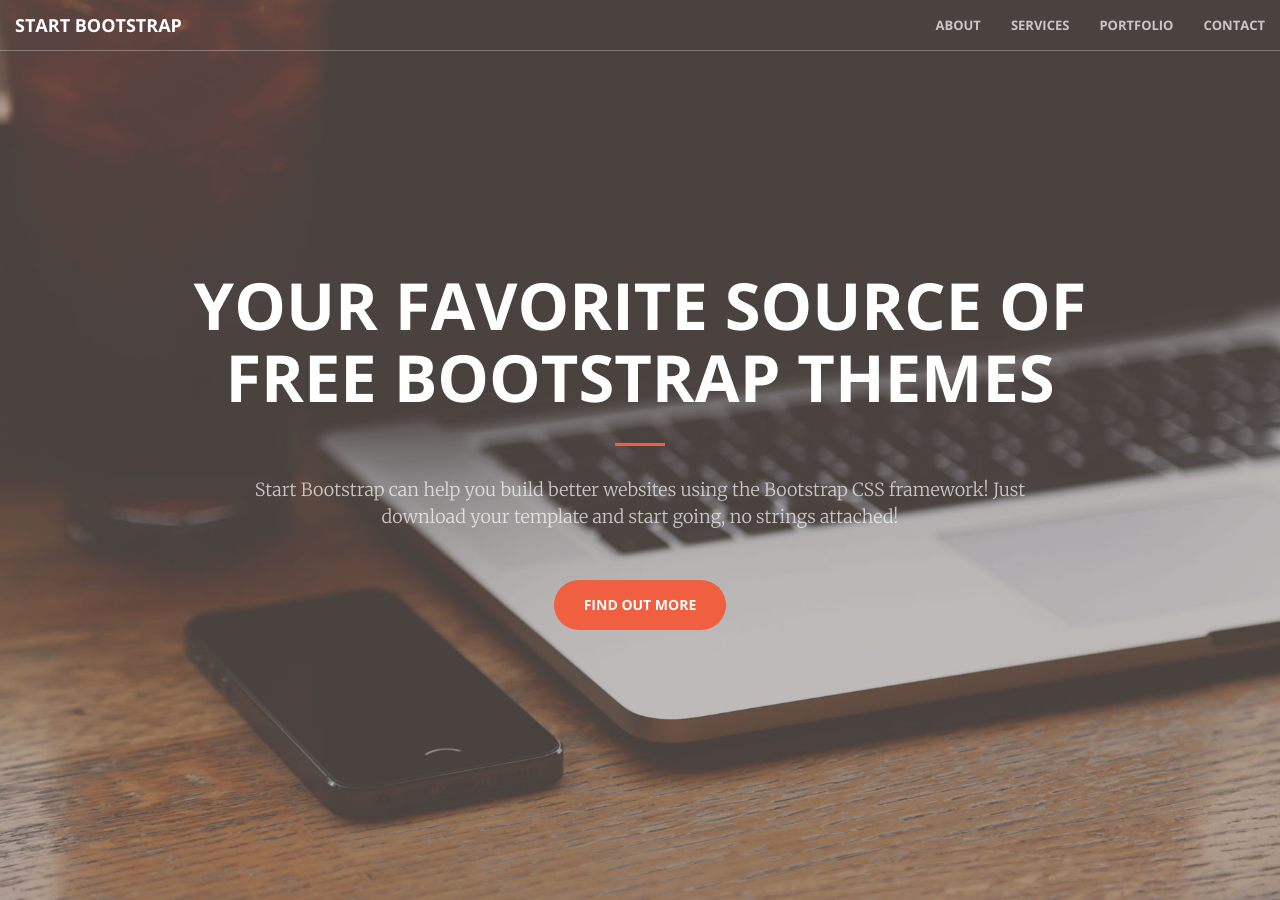
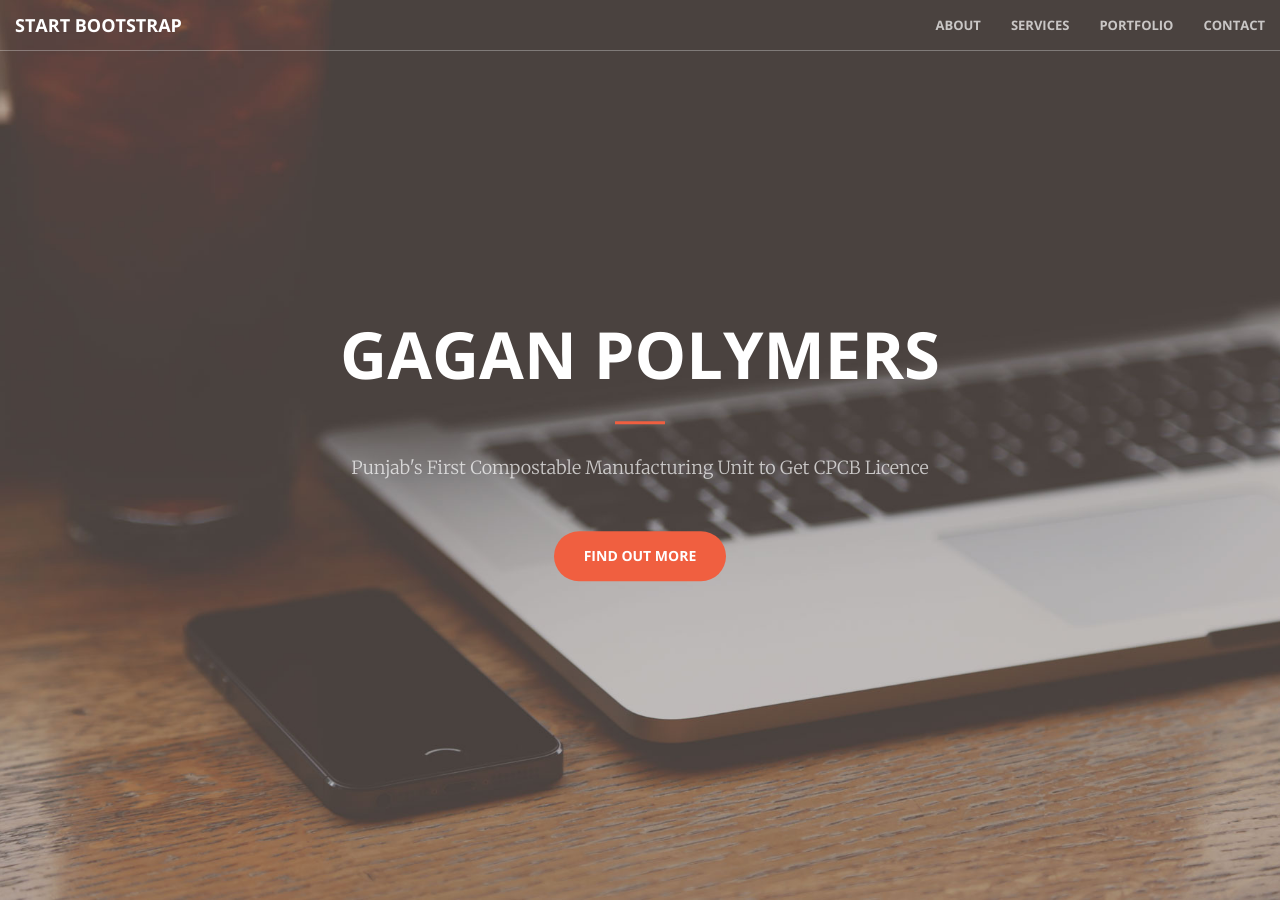
Before and after one commit to gagandeepsingh485/gagan-polymers, a Jekyll site: the page built from index.html, in a window 1280 px wide and 900 px high. Built offline with Jekyll 4.4.1, drawn with Linux system fonts in a browser that asks for light colours.

Commit message:
Update header.html

```diff
--- a/_includes/header.html
+++ b/_includes/header.html
@@ -1,9 +1,9 @@
 <header>
     <div class="header-content">
         <div class="header-content-inner">
-            <h1>Your Favorite Source of Free Bootstrap Themes</h1>
+            <h1>Gagan Polymers</h1>
             <hr>
-            <p>Start Bootstrap can help you build better websites using the Bootstrap CSS framework! Just download your template and start going, no strings attached!</p>
+            <p>Punjab's First Compostable Manufacturing Unit to Get CPCB Licence </p>
             <a href="#about" class="btn btn-primary btn-xl page-scroll">Find Out More</a>
         </div>
     </div>
```
